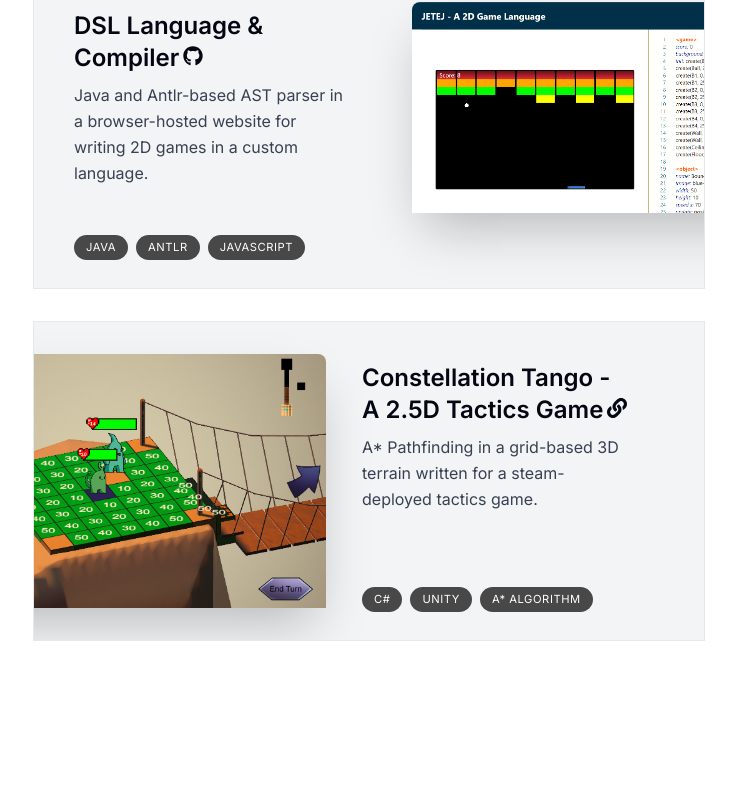
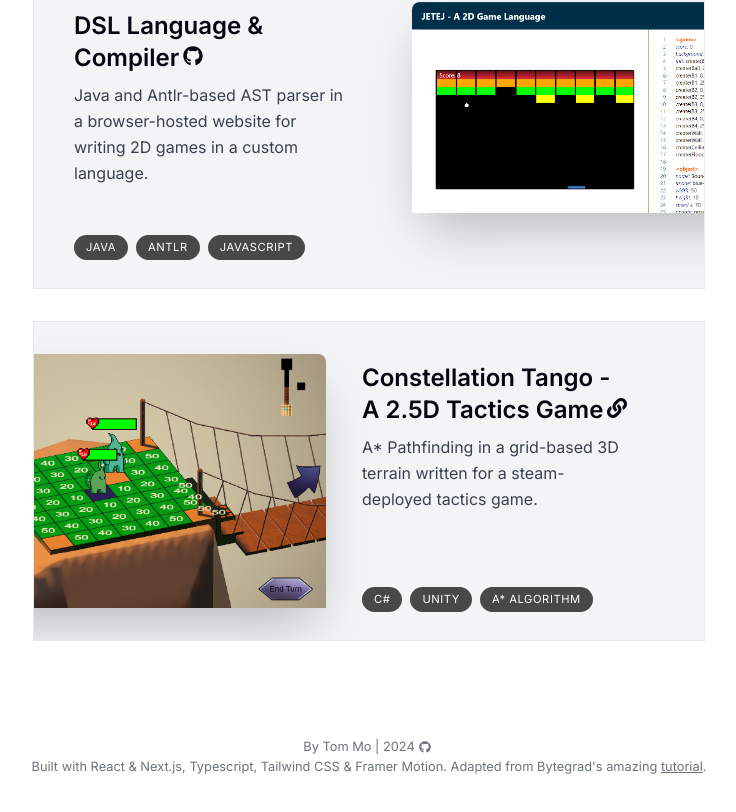
Before and after one commit to tommo217/next-portfolio-site, a Next.js app: page / in a window 1280 px wide. Shown: the part 2885-3697 px from the top of the page, without its empty margins (271-1007 px from the left). Before the commit the page ends 3622 px from the top, so only its background shows below. Built offline with nearby package versions, Linux system fonts and the light colour scheme.

Commit message:
footer, other sections todo

```diff
--- a/app/layout.tsx
+++ b/app/layout.tsx
@@ -1,4 +1,5 @@
 import Header from '@/components/header'
+import Footer from '@/components/footer'
 import './globals.css'
 import { Inter } from 'next/font/google'
 
@@ -22,6 +23,7 @@ export default function RootLayout({
 
         <Header/>
         {children}
+        <Footer />
 
       </body>
     </html>
--- /dev/null
+++ b/components/footer.tsx
@@ -0,0 +1,19 @@
+import React from 'react'
+import { FaGithub } from 'react-icons/fa';
+
+export default function Footer() {
+  return (
+    <footer className="mb-10 px-4 text-gray-500 text-center">
+      <small>
+      <div className="flex justify-center">
+        By Tom Mo | 2024
+        <a href="" target="_blank" className="p-1"> <FaGithub size="12px" /> </a>
+      </div>
+      <p>
+        Built with React & Next.js, Typescript, Tailwind CSS & Framer Motion.
+        Adapted from Bytegrad's amazing <u><a href="https://www.youtube.com/watch?v=sUKptmUVIBM">tutorial</a></u>.
+      </p>
+       </small>
+    </footer>
+  )
+}
```
